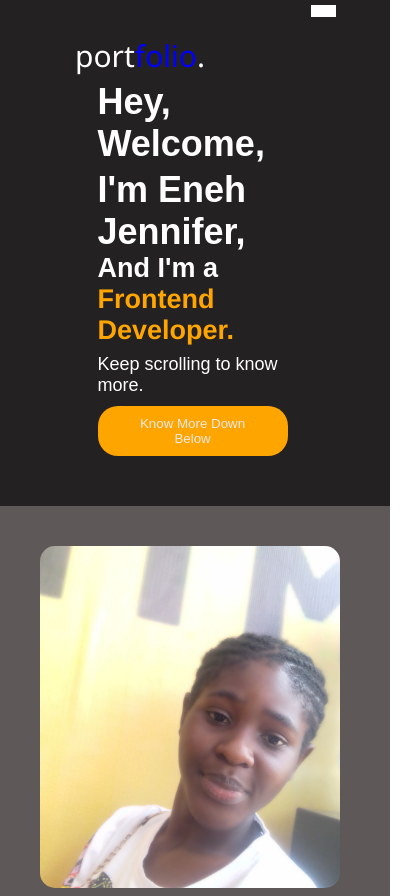
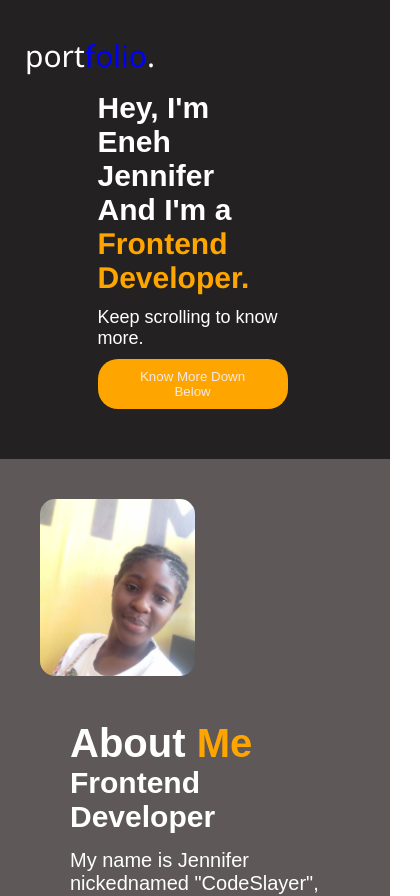
Before and after one commit to jennifer-11-cmd/Jennifer, a plain HTML site: page index.html in a window 390 px wide. Shown: the top 896 px of the page, 420 px wide, since content can reach past the window. Drawn offline with Linux system fonts and the light colour scheme.

Commit message:
jennifer

```diff
--- a/index.html
+++ b/index.html
@@ -32,23 +32,17 @@
                 </li>
             </ul>
         </div>
-        <div class="ham" onclick="togglemenu()">
-            <span class="bar-1"></span>
-            <span class="bar-2"></span>
-            <span class="bar-3"></span>
-        </div>
+
     </div>
 
     <!--Header Section-->
     <div class="header" id="Home">
         <div class="header-row">
             <div class="col">
-                <h1 class="hh3">Hey, Welcome,</h1>
-                <h1 class="hh1">I'm Eneh Jennifer,</h1>
-                <h2>And I'm a <span>Frontend Developer.</span></h2>
-                <p class="hp">Keep scrolling to know more.</p>
-                <button class="btn">Know More Down Below</button>
+                <h1 class="hh3">Hey, I'm Eneh Jennifer <br>And I'm a <span>Frontend Developer.</span></h1>
             </div>
+            <p class="hp">Keep scrolling to know more.</p>
+            <button class="btn">Know More Down Below</button>
         </div>
 
     </div>
--- a/style.css
+++ b/style.css
@@ -69,7 +69,8 @@
   font-family: "Franklin Gothic Medium", "Arial Narrow", Arial, sans-serif;
 }
 .col {
-  display: inline-block;
+  display: flex;
+  width: 100%;
 }
 .col .first-img {
   width: 250px;
@@ -279,6 +280,14 @@
   }
 }
 @media (max-width: 750px) {
+  .col {
+    width: 80%;
+  }
+  .col h1 {
+    font-size: 30px;
+    width: 90%;
+    padding-top: 10px;
+  }
   .services-row {
     display: grid;
     grid-template-columns: 1fr 1fr;
@@ -339,11 +348,26 @@
     height: 350px;
     padding-left: 100px;
   }
+  .logo {
+    padding-left: 20px;
+  }
+  .col {
+    width: 100%;
+  }
 }
 @media (max-width: 480px) {
+  .col {
+    width: 110%;
+  }
   #Latest img {
     width: 300px;
     padding-right: 30px;
+  }
+  .col2 img {
+    width: 50%;
+  }
+  .row-1 {
+    padding-left: 40px;
   }
 }
 @media (max-width: 430px) {
```
